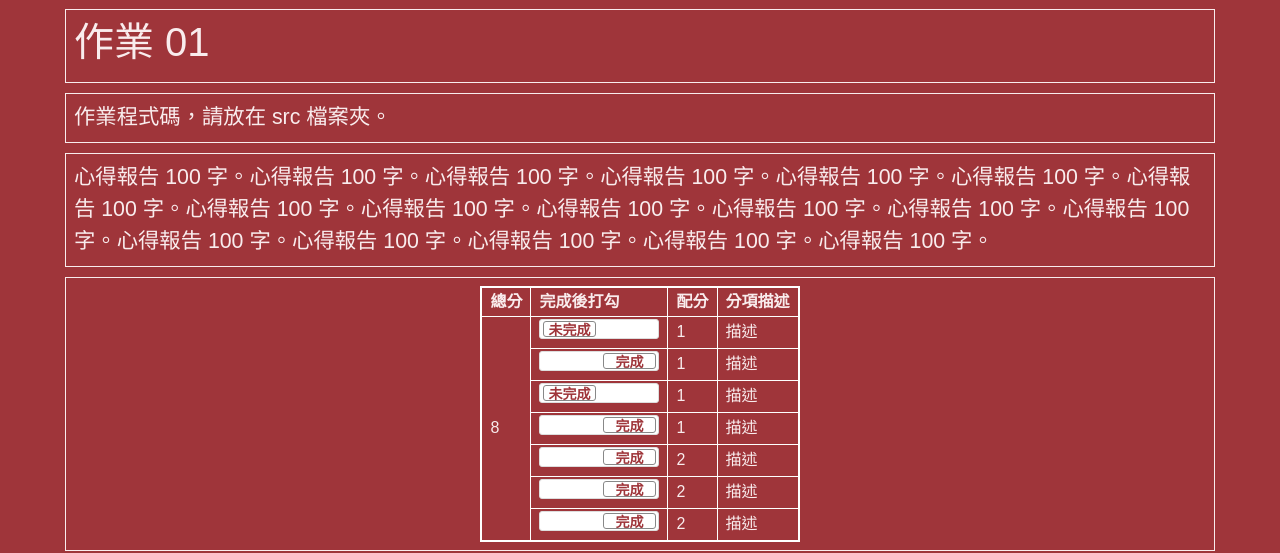
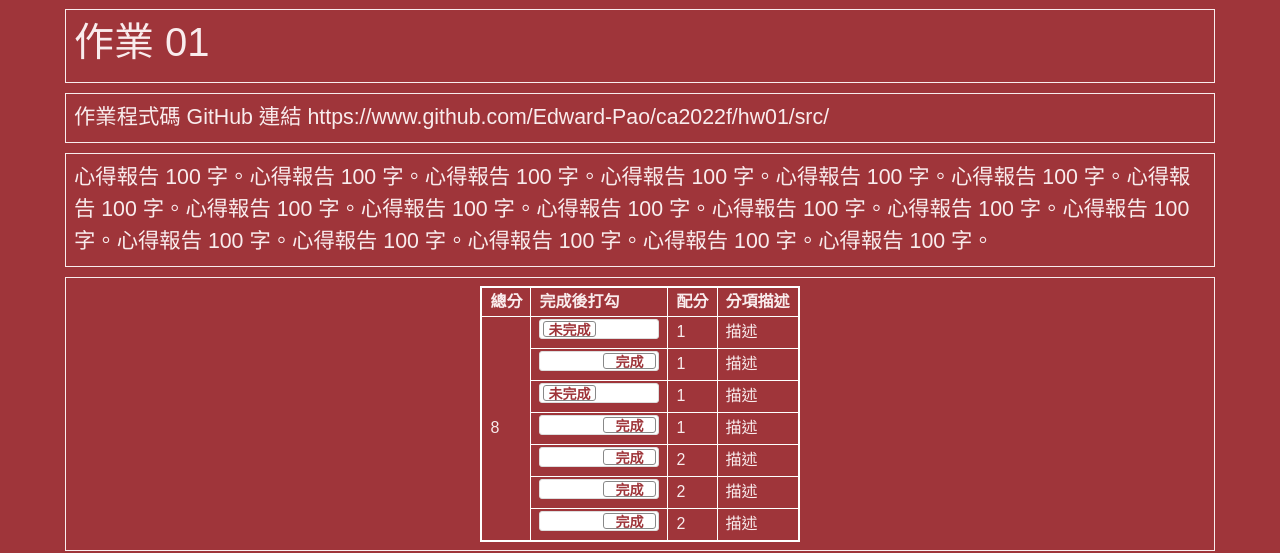
Before and after one commit to NTUT-CG-Lab/ca2022f-hw-t10959005, a plain HTML site: page hw02/index.html in a window 1280 px wide. Shown: the top 553 px of the page. Drawn offline with nearby package versions, Linux system fonts and the light colour scheme.

Commit message:
Update index.html

```diff
--- a/hw02/index.html
+++ b/hw02/index.html
@@ -202,7 +202,7 @@
   <!-- ------------------------------------------------>
   <div class="row hw12">
     <div class="col-md-12 twenty">
-      作業程式碼，請放在 src 檔案夾。
+      作業程式碼 GitHub 連結 https://www.github.com/Edward-Pao/ca2022f/hw01/src/
     </div>
   </div>
 
@@ -274,6 +274,7 @@
 
   <!-- ------------------------------------------------>
 
+  <!-- ------------------------------------------------>
 
 
 <script>
```
